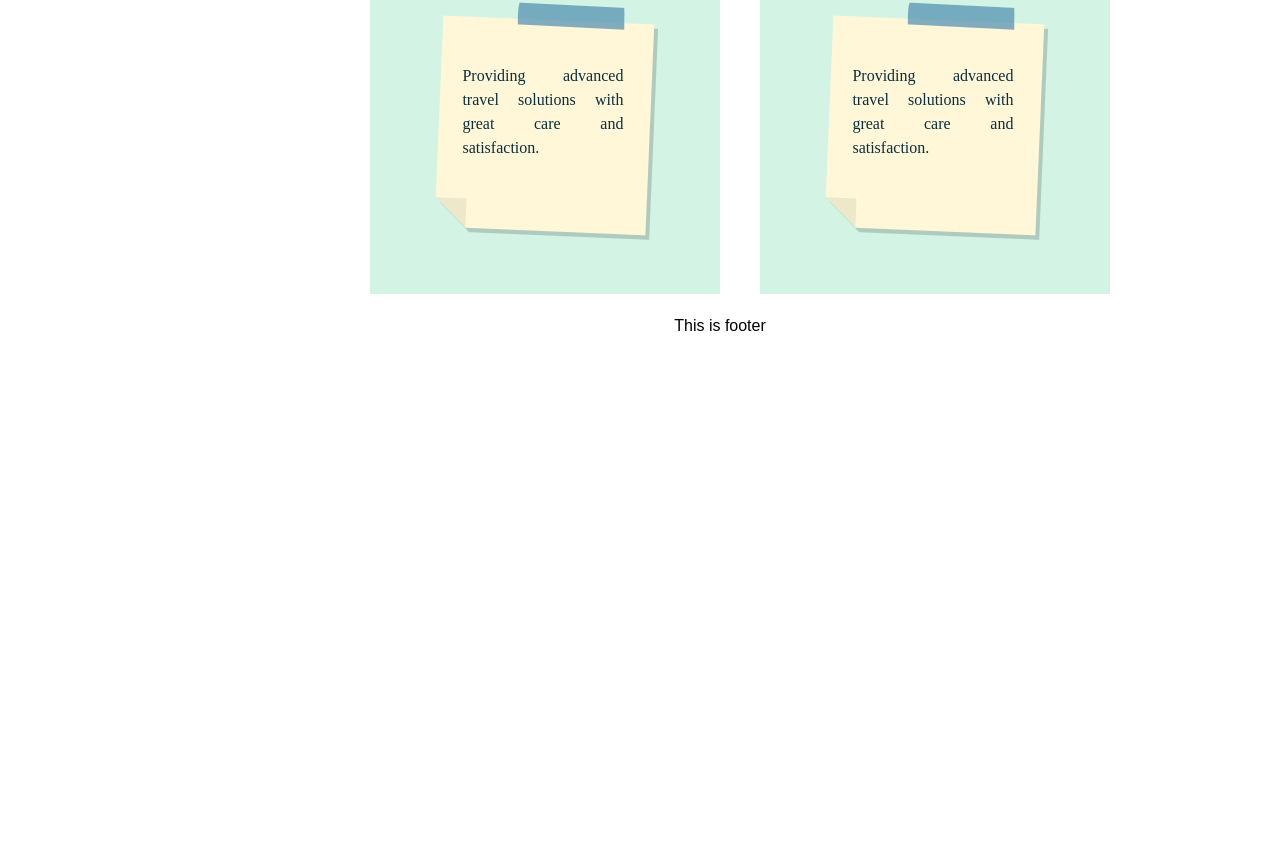
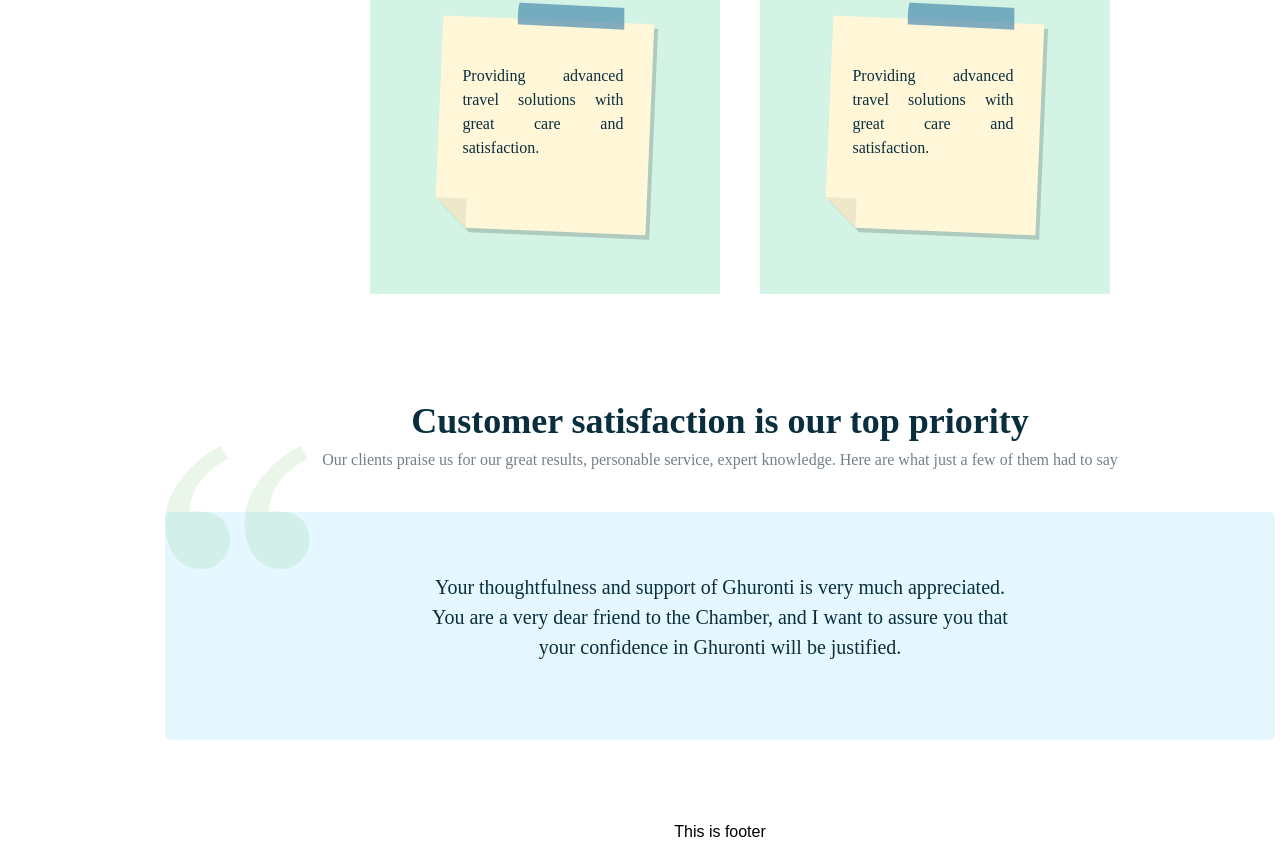
Before and after one commit to Ibrahim-Sikder/softypy, a React (Create React App) app: page / in a window 1280 px wide. Shown: the part 2410-3254 px from the top of the page. Before the commit the page ends 2748 px from the top, so only its background shows below. Built offline with nearby package versions, Linux system fonts and the light colour scheme.

Commit message:
customer-section-done

```diff
--- a/src/Pages/Home/Home.js
+++ b/src/Pages/Home/Home.js
@@ -4,6 +4,7 @@ import Places from '../../components/Places/Places';
 import Travel from '../../components/Travel/Travel';
 import Trending from '../../components/Trending/Trending';
 import Mission from '../../components/Mission/Mission';
+import Customer from '../../components/Customer/Customer';
 
 const Home = () => {
     return (
@@ -13,6 +14,7 @@ const Home = () => {
             <Travel></Travel>
             <Trending></Trending>
             <Mission></Mission>
+            <Customer></Customer>
         </div>
     );
 };
--- /dev/null
+++ b/src/components/Customer/Customer.css
@@ -0,0 +1,46 @@
+.customerHead {
+  width: 800px;
+  margin: 0 auto;
+}
+.customerHead h2 {
+  font-family: "Poppins";
+  font-style: normal;
+  font-weight: 600;
+  font-size: 36px;
+  line-height: 54px;
+  color: #092e3d;
+  justify-content: center;
+}
+.customerHead p {
+  font-family: "Poppins";
+  font-style: normal;
+  font-weight: 500;
+  font-size: 16px;
+  line-height: 24px;
+  color: #738187;
+}
+.customer {
+  width: 1110px;
+  height: 228px;
+  left: 167px;
+  margin: 0 auto;
+  top: 3149px;
+  background: #e6f8ff;
+  border-radius: 5px;
+}
+
+.customer p {
+  width: 732px;
+  height: 104px;
+  font-family: "Poppins";
+  font-style: normal;
+  font-weight: 400;
+  font-size: 20px;
+  line-height: 30px;
+  color: #092e3d;
+  margin:0 auto;
+  padding-top:60px;
+}
+.quoteImg{
+    margin-top:-170px;
+}
--- /dev/null
+++ b/src/components/Customer/Customer.js
@@ -0,0 +1,22 @@
+import React from "react";
+import "./Customer.css";
+import quote from '../../Assets/quote2.png';
+const Customer = () => {
+  return (
+    <div className="my-20">
+      <div className="customerHead pb-10 ">
+        <h2>Customer satisfaction is our top priority</h2>
+        <p>
+          Our clients praise us for our great results, personable service,
+          expert knowledge. Here are what just a few of them had to say
+        </p>
+      </div>
+      <div className="customer">
+        <p>Your thoughtfulness and support of Ghuronti is very much appreciated. <br />  You are a very dear friend to the Chamber, and I want to assure you that <br /> your confidence in Ghuronti will be justified.</p>
+        <img className="quoteImg" src={quote} alt="quote" />
+      </div>
+    </div>
+  );
+};
+
+export default Customer;
```
Also changed, not shown: src/Assets/quote2.png (added).
